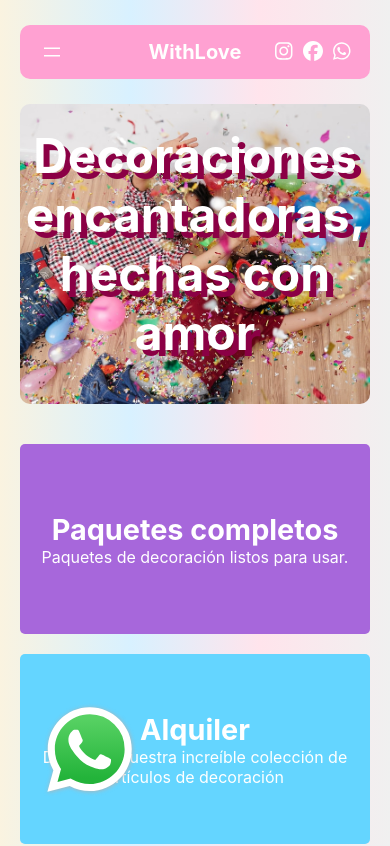
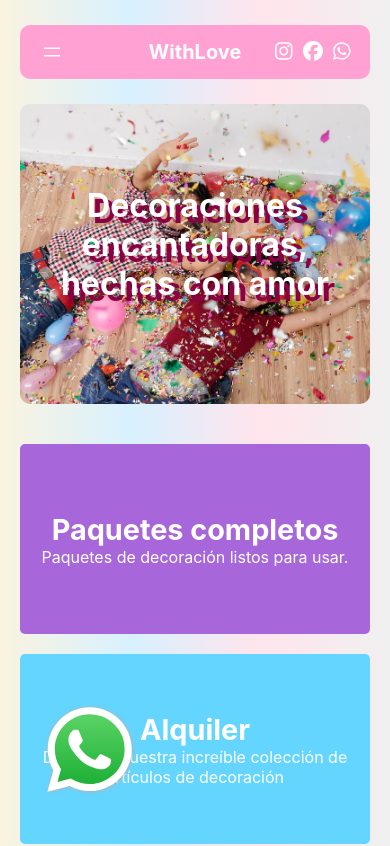
Before and after one commit to kevvj/with-love, a Next.js app: page / in a window 390 px wide. Shown: the top 846 px of the page. Built offline with nearby package versions, Linux system fonts and the light colour scheme.

Commit message:
fontsizefix

```diff
--- a/src/app/css/MainNav.css
+++ b/src/app/css/MainNav.css
@@ -86,3 +86,10 @@
         font-size: 3rem;
     }
 }
+
+@media (max-width: 500px) {
+    .main-nav-img-text h2{
+        font-size: 2rem;
+    }
+
+}
```
